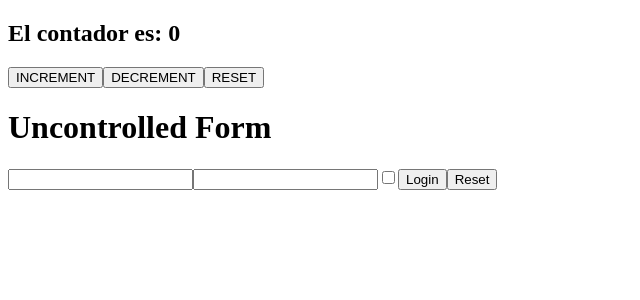
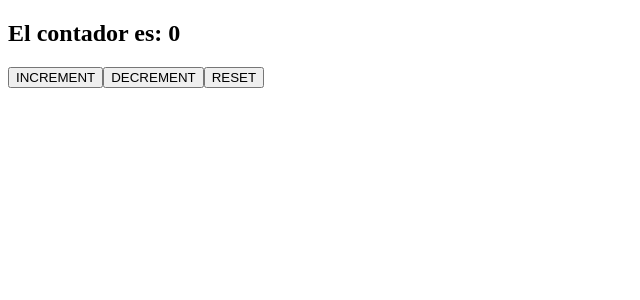
Before and after one commit to MarcosMarcoski/Ejercicios-React, a React (Vite) app in the folder vite-project/ejercicios/: page / in a window 1280 px wide. Shown: the top 300 px of the page, without its empty margins (0-640 px from the left). Built offline with nearby package versions, Linux system fonts and the light colour scheme.

Commit message:
ejercicio 50

```diff
--- a/vite-project/ejercicios/src/App.jsx
+++ b/vite-project/ejercicios/src/App.jsx
@@ -28,7 +28,7 @@ export function App() {
 
       {/* <Colors /> */}
 
-      <UncontrolledLogin/>
+      {/* <UncontrolledLogin/> */}
     </div>
   );
 }
--- a/vite-project/ejercicios/src/componentes/UncontrolledForm.jsx
+++ b/vite-project/ejercicios/src/componentes/UncontrolledForm.jsx
@@ -1,6 +1,6 @@
 export function UncontrolledLogin() {
   function handleFormSubmit(e) {
-    event.preventDefault();
+    e.preventDefault();
     const formData = new FormData(e.target);
         const data = {
             username : formData.get('username'),
```
Also changed, not shown: vite-project/ejercicios/src/componentes/FocusableComponent.jsx (added, +15 -0 lines).
